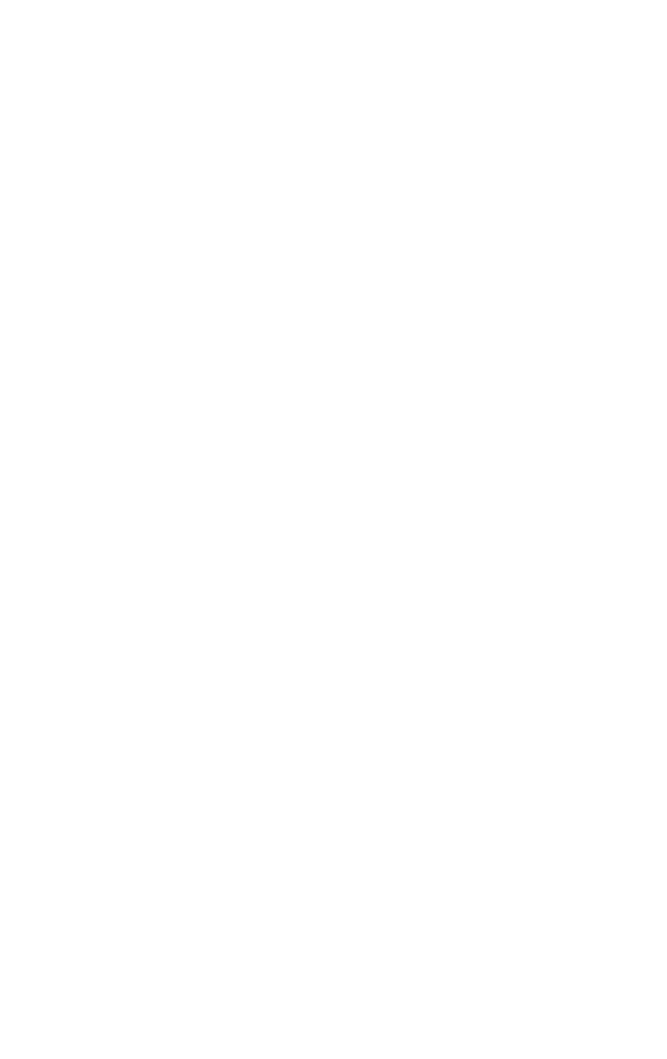
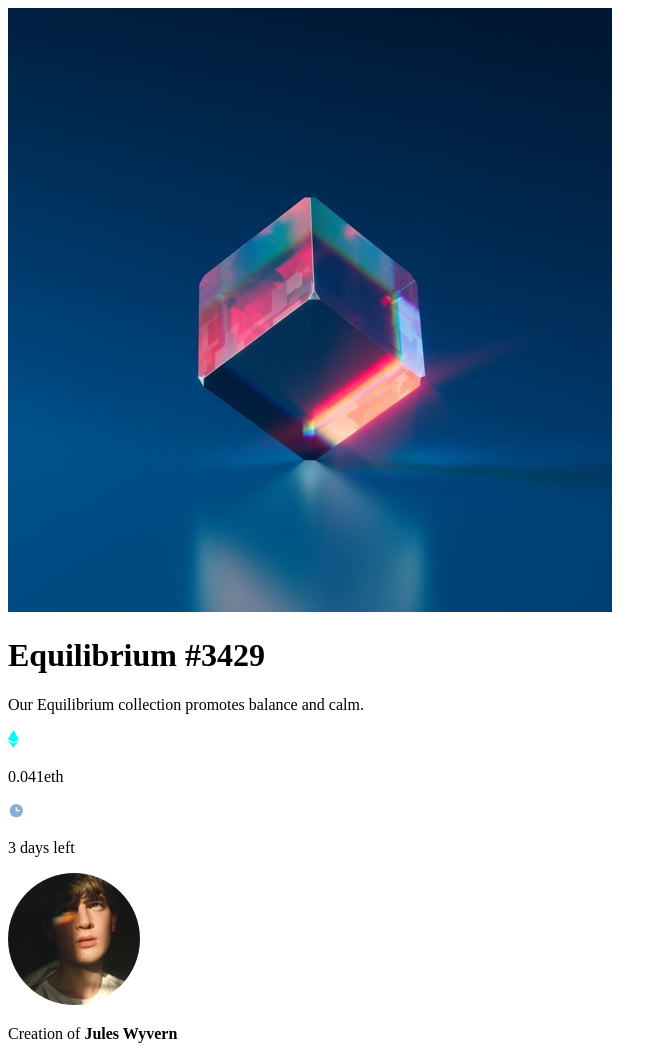
Before and after one commit to Maki2603/meus-projetos, a plain HTML site: page projeto-04/index.html in a window 1280 px wide. Shown: the whole page, without its empty margins (0-667 px from the left). Before the commit the page ends 800 px from the top, so only its background shows below. Drawn offline with Linux system fonts and the light colour scheme.

Commit message:
Index.html terminado

```diff
--- a/projeto-04/index.html
+++ b/projeto-04/index.html
@@ -6,6 +6,25 @@
     <title>Projeto 04</title>
 </head>
 <body>
-
+    <div id="container">
+        <header>
+            <img src="imagens/image-equilibrium.jpg" alt="Imagem Logo cryptomoeda">
+        </header>
+        <main>
+            <h1>Equilibrium #3429</h1>
+            <p>Our Equilibrium collection promotes balance and calm.</p>
+            <section>
+                <img src="imagens/icon-ethereum.svg" alt="Icone do ethereum">
+                <p>0.041eth</p>
+                <img src="imagens/icon-clock.svg" alt="Imagem de um Relogio">
+                <p>3 days left</p>
+            </section>
+        </main>
+        <div id="linha-horizontal"></div>
+        <footer>
+                <img src="imagens/image-avatar.png" alt="Icone do ethereum">
+                <p>Creation of <strong>Jules Wyvern</strong></p>
+        </footer>
+    </div>
 </body>
 </html>
```
Also changed, not shown: projeto-04/imagens/favicon-32x32.png (added), projeto-04/imagens/icon-clock.svg (added), projeto-04/imagens/icon-ethereum.svg (added), projeto-04/imagens/icon-view.svg (added), projeto-04/imagens/image-avatar.png (added), projeto-04/imagens/image-equilibrium.jpg (added).
